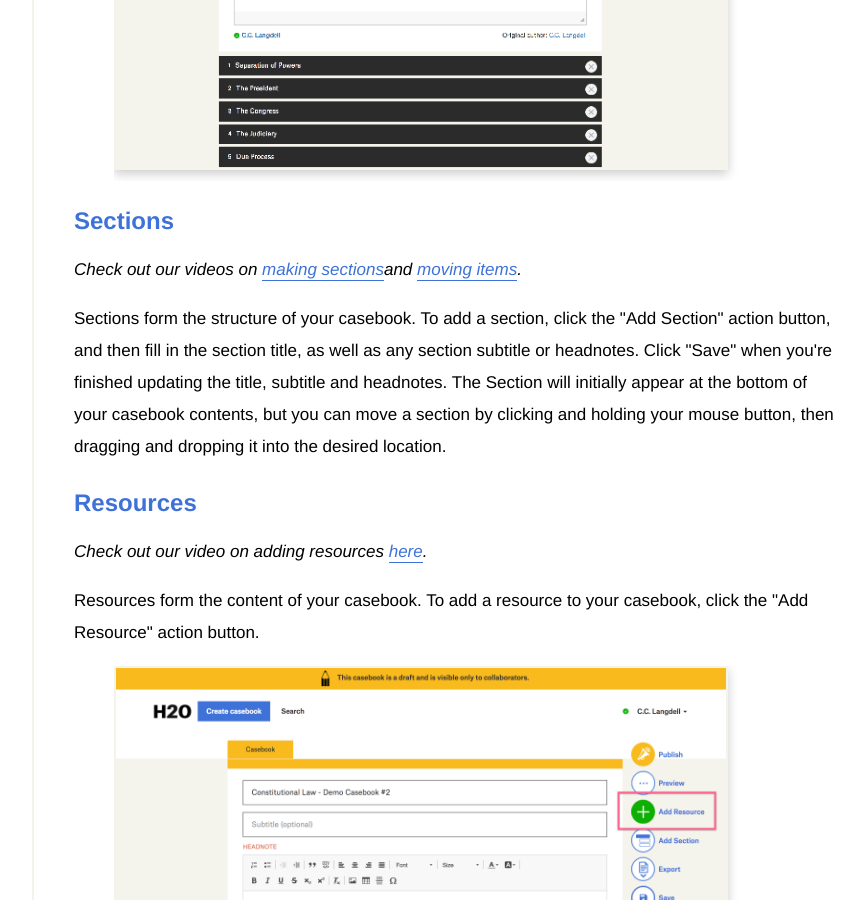
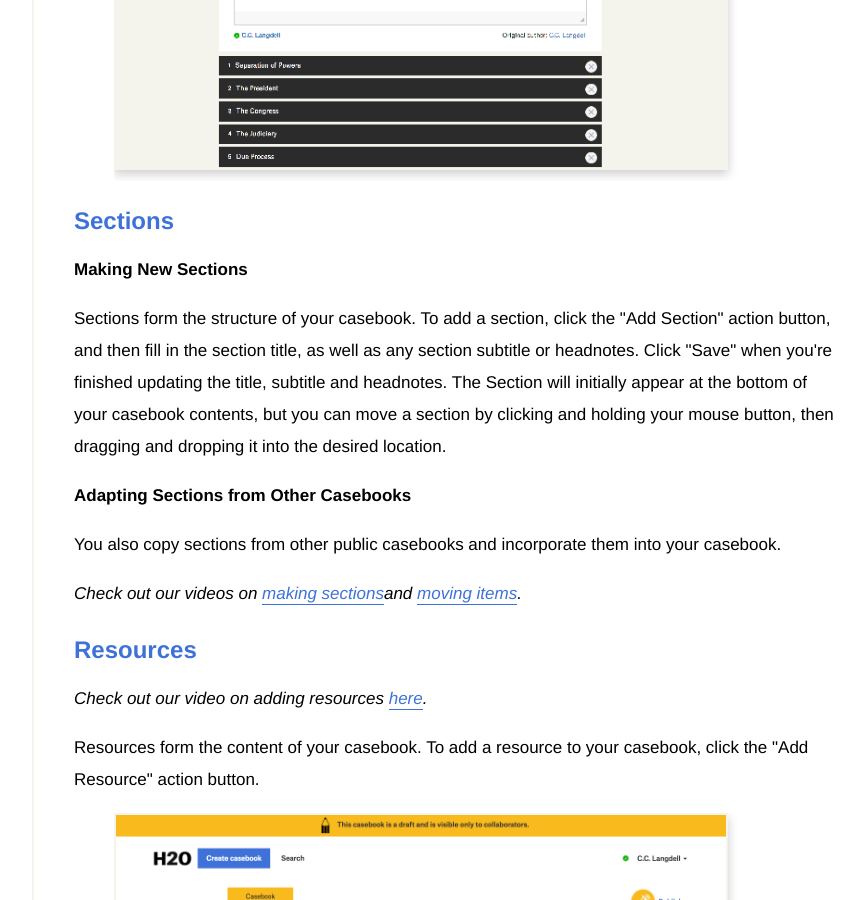
Before and after one commit to harvard-lil/h2o-static, a Jekyll site: the page built from app/making-casebooks.html, in a window 1280 px wide and 900 px high, scrolled down 4454 px. Shown: the whole window, without its empty margins (340-1204 px from the left). Built offline with Jekyll 4.4.1, drawn with Linux system fonts in a browser that asks for light colours; some of the changed text lies outside the part shown.

Commit message:
add copy and images for archiving casebooks

```diff
--- a/app/making-casebooks.html
+++ b/app/making-casebooks.html
@@ -129,8 +129,12 @@ sharing-image: images/h2o-logo.svg
     </figure>
 
     <h2 id="sections">Sections</h2>
+
+    <h3 id="new-sections">Making New Sections</h3>
+    <p>Sections form the structure of your casebook. To add a section, click the "Add Section" action button, and then fill in the section title, as well as any section subtitle or headnotes. Click "Save" when you're finished updating the title, subtitle and headnotes. The Section will initially appear at the bottom of your casebook contents, but you can move a section by clicking and holding your mouse button, then dragging and dropping it into the desired location. </p>
+    <h3 id="adapting-sections">Adapting Sections from Other Casebooks</h3>
+    <p>You also copy sections from other public casebooks and incorporate them into your casebook. </p>
     <p><i>Check out our videos on <a href="https://about.opencasebook.org/other-resources/#creating-sections-video">making sections</a>and <a href="https://about.opencasebook.org/other-resources/#moving-items-video">moving items</a>.</i></p>
-    <p>Sections form the structure of your casebook. To add a section, click the "Add Section" action button, and then fill in the section title, as well as any section subtitle or headnotes. Click "Save" when you're finished updating the title, subtitle and headnotes. The Section will initially appear at the bottom of your casebook contents, but you can move a section by clicking and holding your mouse button, then dragging and dropping it into the desired location. </p>
 
     <h2 id="resources">Resources</h2>
     <p><i>Check out our video on adding resources <a href="https://about.opencasebook.org/other-resources/#adding-resources-video">here</a>.</i></p>
@@ -257,6 +261,10 @@ sharing-image: images/h2o-logo.svg
         <img src="{{ site.baseurl }}/assets/images/publish-casebook.png" alt="A screenshot of a draft casebook's contents page showing the Publish button on the right side of the page.">
     </figure>
     <p>Once a casebook is published, it's freely accessible to everyone online, and it can be copied, modified and adapted by any accountholders. In addition, if you're a verified author, your published casebook will appear in search results on H2O.</p>
+    <p>You also can "unpublish" a casebook. Go to the casebook and click the "Settings" tab, and then click the "Unpublish" button to remove it from public view. It then will be available on your dashboard as a private, editable casebook that you can later publish again if you wish.</p>
+    <figure>
+        <img src="{{ site.baseurl }}/assets/images/unpublish-casebook.png" alt="A screenshot of a published casebook's settings tab showing the Unpublish button in the middle of the page.">
+    </figure>
 
 
     <h2 id="revising-casebooks">Revising a Casebook</h2>
@@ -295,7 +303,7 @@ sharing-image: images/h2o-logo.svg
     <figure>
         <img src="{{ site.baseurl }}/assets/images/archived-casebooks-dashboard.png" alt="A screenshot of author's dashboard showing the View Archived Casebooks tab in the upper right.">
     </figure>
-    <p>If you'd like to restore an archived casebook, click the "Unarchive" button on the "Settings" tab of the archived casebook.</p>
+    <p>If you'd like to restore an archived casebook, click the "Unarchive" button on the "Settings" tab of the archived casebook. This will return it to your dashboard, and you can continue working with it from there.</p>
     <figure>
         <img src="{{ site.baseurl }}/assets/images/unarchive-casebook.png" alt="A screenshot of an archived casebook's settings tab showing the unarchive button.">
     </figure>
```
Also changed, not shown: app/assets/images/archive-casebook.png, app/assets/images/dashboard-revised.png, app/assets/images/revise-casebook.png, app/assets/images/unarchive-casebook.png, app/assets/images/unpublish-casebook.png (added).
